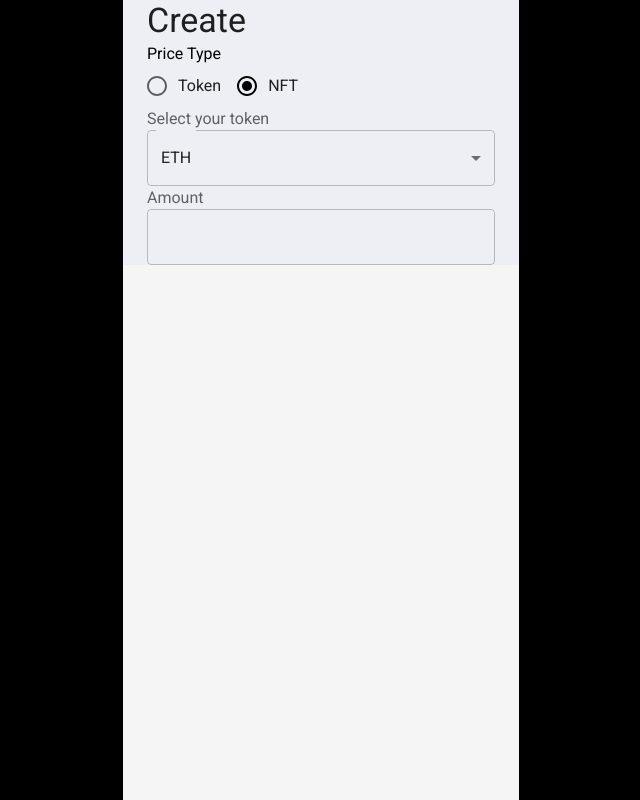
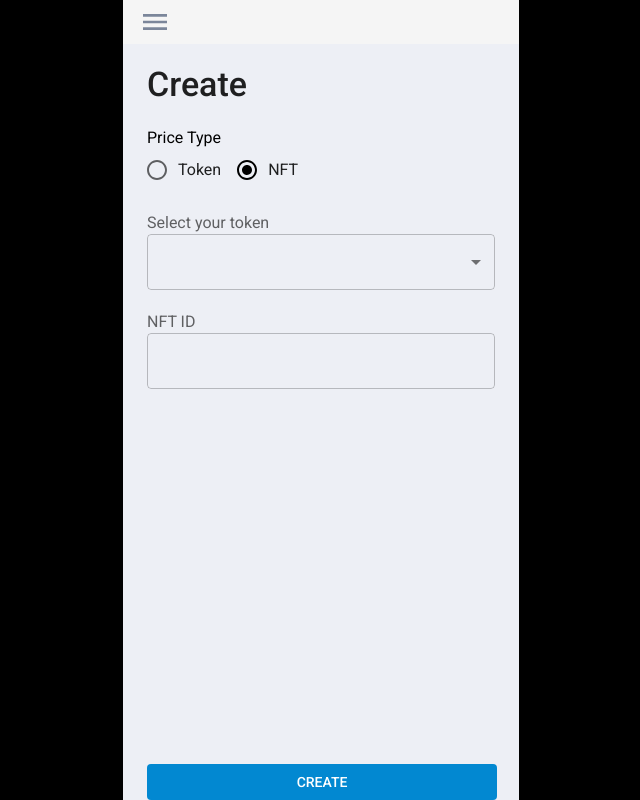
Before and after one commit to Blockchain-zen-Ethereum/TreasureHunt, a Next.js app in the folder Frontend/: page /create in a window 1280 px wide. Both pictures are taken after a click on the label "NFT". Shown: the whole page, without its empty margins (319-959 px from the left). Built offline with nearby package versions, Linux system fonts and the light colour scheme; what @usedapp/core would draw is missing.

Commit message:
Update create page

```diff
--- a/Frontend/src/pages/create/index.tsx
+++ b/Frontend/src/pages/create/index.tsx
@@ -15,42 +15,75 @@ import {
   Select,
   TextField
 } from "@mui/material";
-import { SelectChangeEvent } from '@mui/material/Select';
+import MenuIcon from "@mui/icons-material/Menu";
 
 export default function Create({
   children,
 }: {
   children?: React.ReactNode;
 }) {
+  const [selectedToken, setSelectedToken] = useState<string>('token');
   const [innerHeight, setInnerHeight] = useState<string>("0px");
 
   useEffect(() => {
     setInnerHeight(window.innerHeight.toString() + "px");
   }, []);
 
+  const handleTokenChange = (event: React.ChangeEvent<HTMLInputElement>, value: string) => {
+    setSelectedToken(value);
+  };
+
   return (
-    <Container>
-      <Typography variant="h4" component="div">
+    <>
+      <Box
+        sx={{
+          width: "100%",
+          paddingX: "1rem",
+          paddingY: "0.375rem",
+        }}
+      >
+        <IconButton
+          aria-label="menu"
+          sx={{
+            color: "#7B869A",
+            width: "2rem",
+            height: "2rem",
+            padding: 0,
+            margin: 0,
+          }}
+        >
+          <MenuIcon sx={{ fontSize: "2rem" }} />
+        </IconButton>
+      </Box>
+      <Container style={{height:"100%"}}>
+        <Typography variant="h4" component="div" margin="20px 0" fontWeight="500">
           Create
         </Typography>
+
+        <Box margin="20px 0">
           <FormControl fullWidth>
             <FormLabel id="create-group-label">Price Type</FormLabel>
             <RadioGroup
               row
               aria-labelledby="create-group-label"
               name="create-group"
+              onChange={handleTokenChange}
+              defaultValue={selectedToken}
             >
               <FormControlLabel value="token" control={<Radio />} label="Token" />
               <FormControlLabel value="nft" control={<Radio />} label="NFT" />
             </RadioGroup>
           </FormControl>
+        </Box>
 
+        { selectedToken === 'token' && <>
+          <Box margin="20px 0">
             <FormControl fullWidth>
               <FormLabel id="select-token-label">Select your token</FormLabel>
               <Select
                 labelId="select-token-label"
                 id="select-token"
-          value={1}
+                // value={1}
                 label="token"
                 aria-labelledby="select-token-label"
                 // onChange={handleChange}
@@ -59,12 +92,48 @@ export default function Create({
                 <MenuItem value={2}>BTC</MenuItem>
               </Select>
             </FormControl>
+          </Box>
 
+          <Box margin="20px 0">
             <FormControl fullWidth>
               <FormLabel id="amount-input-label">Amount</FormLabel>
               <TextField id="amount-input" type="number" />
             </FormControl>
+          </Box>
+        </>}
 
+        { selectedToken === 'nft' && <>
+          <Box margin="20px 0">
+            <FormControl fullWidth>
+              <FormLabel id="select-nft-token-label">Select your token</FormLabel>
+              <Select
+                labelId="select-nft-token-label"
+                id="select-nft-token"
+                // value={1}
+                label="nft-token"
+                aria-labelledby="select-nft-token-label"
+                // onChange={handleChange}
+              >
+                <MenuItem value={1}>AZUKI</MenuItem>
+                <MenuItem value={2}>BAYC</MenuItem>
+                <MenuItem value={2}>CryptoPunks</MenuItem>
+              </Select>
+            </FormControl>
+          </Box>
+
+          <Box margin="20px 0">
+            <FormControl fullWidth>
+              <FormLabel id="nft-id-input-label">NFT ID</FormLabel>
+              <TextField id="nft-id-input" type="number" />
+            </FormControl>
+          </Box>
+        </>}
+        <Box style={{position:'absolute',bottom:'0'}}>
+          <Button variant="contained" disableElevation color="info" style={{width:'350px'}}>
+            CREATE
+          </Button>
+        </Box>
       </Container>
+    </>
   );
 }
```
Lines whose indentation alone changed are shown as unchanged.
